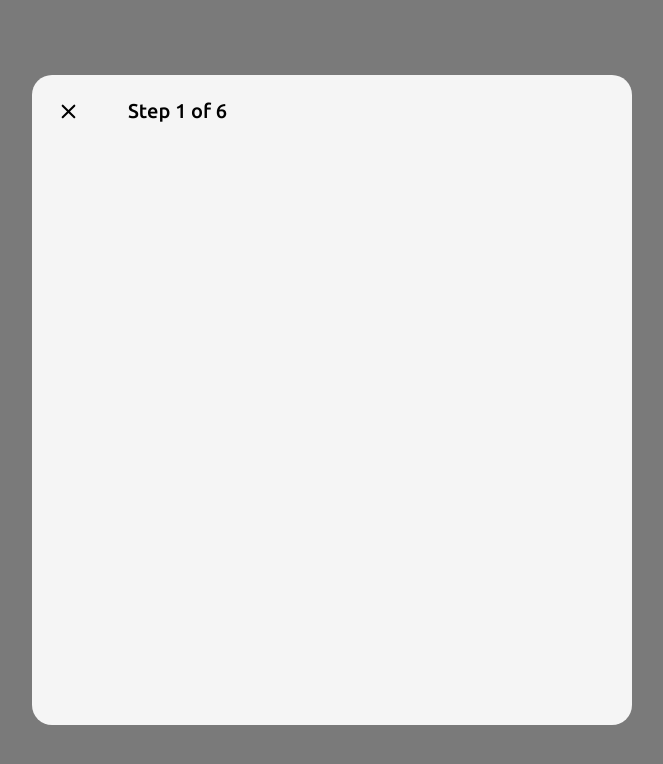
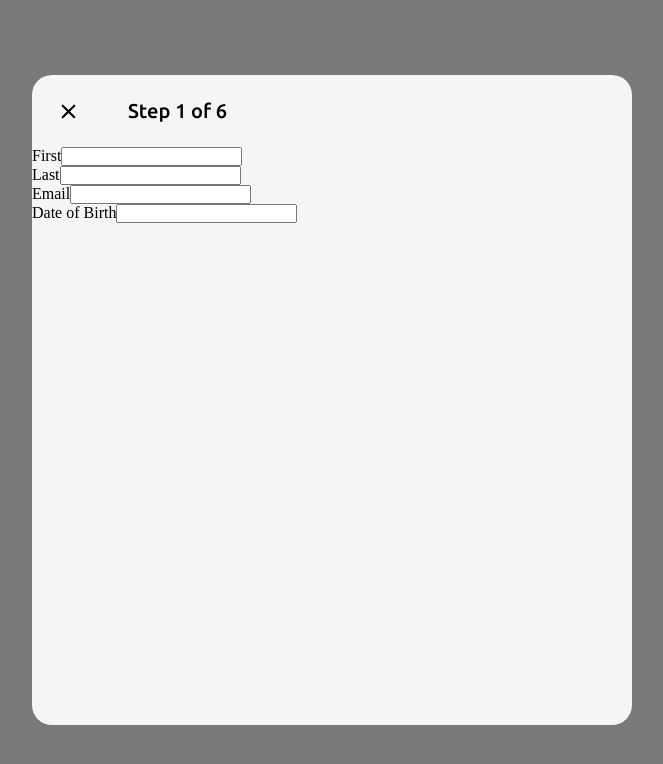
Before and after one commit to jhansali/fwitter, a React (Create React App) app in the folder frontend/: page / in a window 1280 px wide. Shown: the top 764 px of the page, without its empty margins (308-971 px from the left). Built offline with nearby package versions, Linux system fonts and the light colour scheme.

Commit message:
Add basic structure fir registration form

```diff
--- /dev/null
+++ b/frontend/src/components/TextInput/TextInput.tsx
@@ -0,0 +1,31 @@
+import React,{useState, useEffect} from 'react'
+
+interface TextInputProps {
+    name: string
+    label: string
+    errorMessage: string
+    onChange: (e: React.ChangeEvent<HTMLInputElement>) => void
+    maxLength?: number
+    validator?: (value: string) => string
+}
+
+export const TextInput: React.FC<TextInputProps> = ({name,label,errorMessage,onChange,maxLength,validator}) => {
+
+    const [inputValue, setInputValue] = useState<string>('');
+    const updateInputValue = (e: React.ChangeEvent<HTMLInputElement>) => {
+        onChange(e);
+        setInputValue(e.target.value);
+    }
+
+    return (
+        <div className='text-input'>
+            <div>
+                <span>{label}</span>
+                <input
+                    name={name}
+                    onChange={updateInputValue}
+                />
+            </div>
+        </div>
+    )
+}
--- /dev/null
+++ b/frontend/src/features/register/components/RegisterFormOne/RegisterFormOne.css
@@ -0,0 +1,4 @@
+.reg-step-one-container{
+    width: 100%;
+    height: fit-content;
+}
--- /dev/null
+++ b/frontend/src/features/register/components/RegisterFormOne/RegisterFormOne.tsx
@@ -0,0 +1,48 @@
+import React,{useState,useEffect} from 'react'
+
+import { TextInput } from '../../../../components/TextInput/TextInput';
+
+import './RegisterFormOne.css';
+
+interface FormOneState {
+    firstName: string;
+    lastName: string;
+    email: string;
+    dateOfBirth: string;
+}
+
+export const RegisterFormOne:React.FC = () => {
+
+    const[stepOneState, setStepOneState] = useState<FormOneState>({
+        firstName: '',
+        lastName: '',
+        email: '',
+        dateOfBirth: ''
+    });
+
+    const updateUser = (e: React.ChangeEvent<HTMLInputElement>):void => {
+        setStepOneState({
+            ...stepOneState,
+            [e.target.name]: e.target.value
+        });
+    }
+
+    useEffect(() => {
+        console.log("state change: ",stepOneState);
+    },[stepOneState]);
+
+    return (
+        <div className='reg-step-one-container'>
+            <div className="reg-step-one-content">
+                <TextInput name={"firstName"} label={'First'} errorMessage={'Please enter your name '} onChange={updateUser} />
+                <TextInput name={"lastName"} label={'Last'} errorMessage={'Please enter your name '} onChange={updateUser} />
+                <TextInput name={"email"} label={'Email'} errorMessage={'Please enter your email '} onChange={updateUser} />
+                <TextInput name={"dateOfBirth"} label={'Date of Birth'} errorMessage={'Please enter your date of birth '} onChange={updateUser} />
+            </div>
+        </div>
+    )
+}
+
+function setStepOneState(arg0: any) {
+    throw new Error('Function not implemented.');
+}
--- a/frontend/src/features/register/components/RegisterModal/RegisterModal.css
+++ b/frontend/src/features/register/components/RegisterModal/RegisterModal.css
@@ -2,3 +2,11 @@
     height: 100%;
     width: 100%;
 }
+
+.register-modal-content{
+    height: fit-content;
+    width: 100%;
+    display: flex;
+    align-items: center;
+    justify-content: center;
+}
--- a/frontend/src/features/register/components/RegisterModal/RegisterModal.tsx
+++ b/frontend/src/features/register/components/RegisterModal/RegisterModal.tsx
@@ -1,6 +1,7 @@
 import React,{useState} from 'react'
 import { Modal } from '../../../../components/modal/Modal'
 import RegisterStepConter from '../RegistrationsStepCounter/RegistrationStepConter';
+import { determineModalContent } from '../../utils/RegisterModelUtils';
 import './RegisterModal.css';
 
 const RegisterModal: React.FC = () => {
@@ -15,6 +16,9 @@ const RegisterModal: React.FC = () => {
     <Modal>
       <div className='register-container'>
         <RegisterStepConter step={step} changeStep={setpButtonHandler}/>
+        <div className="register-modal-content">
+          {determineModalContent(step)}
+        </div>
       </div>
     </Modal>
   )
--- /dev/null
+++ b/frontend/src/features/register/utils/RegisterModelUtils.tsx
@@ -0,0 +1,20 @@
+import { RegisterFormOne } from "../components/RegisterFormOne/RegisterFormOne"
+
+export const determineModalContent = (step: number): JSX.Element => {
+    switch (step) {
+        case 1:
+            return <RegisterFormOne/>
+        case 2:
+            return <span>Registration Step 2</span>
+        case 3:
+            return <span>Registration Step 3</span>
+        case 4:
+            return <span>Registration Step 4</span>
+        case 5:
+            return <span>Registration Step 5</span>
+        case 6:
+            return <span>Registration Step 6</span>
+        default:
+            return <></>
+    }
+}
```
